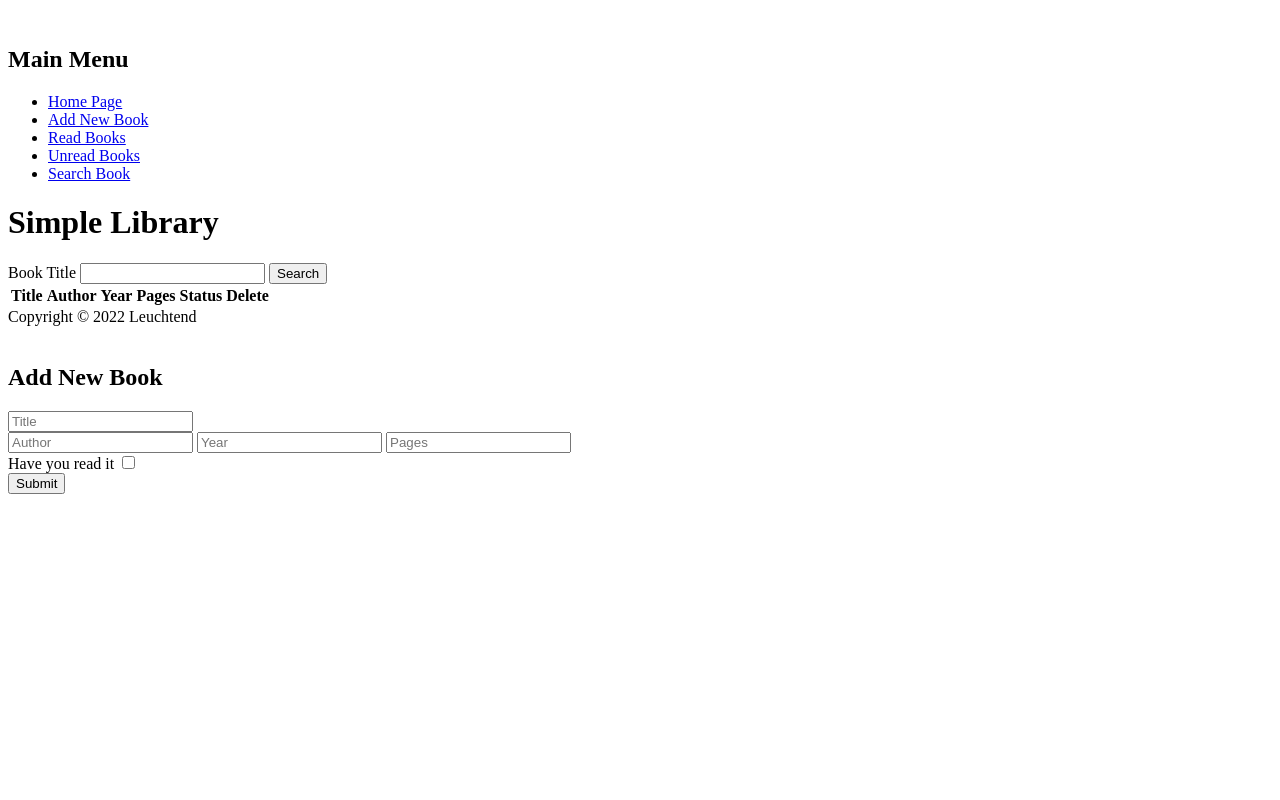
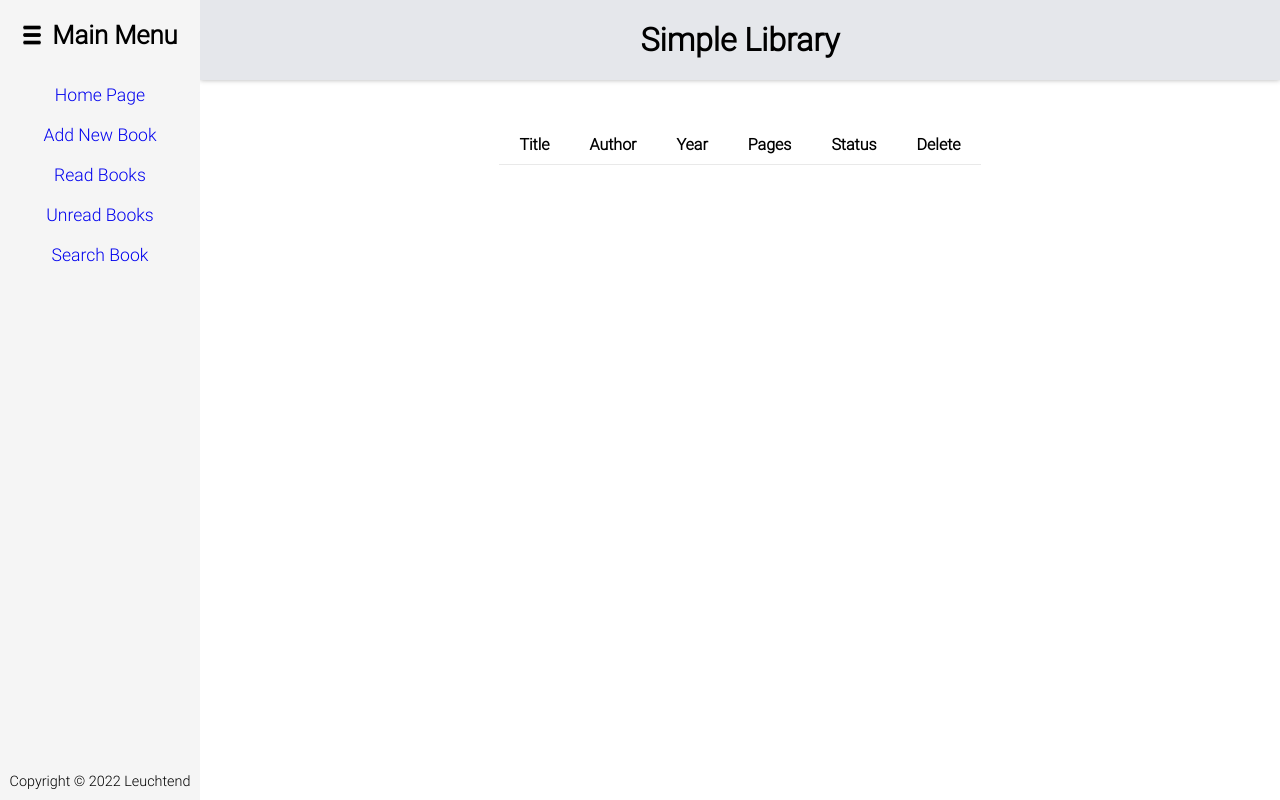
Before and after one commit to leuchtend5/dicoding-library, a plain HTML site: page index.html in a window 1280 px wide. Drawn offline with Linux system fonts and the light colour scheme; the site is published under a folder, as on GitHub Pages, so addresses that start at the root find nothing.

Commit message:
fix small bugs

```diff
--- a/index.html
+++ b/index.html
@@ -4,14 +4,14 @@
     <meta charset="UTF-8" />
     <meta http-equiv="X-UA-Compatible" content="IE=edge" />
     <meta name="viewport" content="width=device-width, initial-scale=1.0" />
-    <script src="/script.js" defer></script>
-    <link rel="stylesheet" href="/styles.css" />
+    <script src="script.js" defer></script>
+    <link rel="stylesheet" href="styles.css" />
     <title>Simple Library</title>
   </head>
   <body>
     <header>
       <div class="main-menu">
-        <img src="/assets/Images/Hamburger_icon.png" alt="" />
+        <img src="assets/Images/Hamburger_icon.png" alt="" />
         <h2>Main Menu</h2>
       </div>
       <ul>
@@ -56,7 +56,7 @@
     </footer>
 
     <div class="form-add-book">
-      <span><img src="/assets/Images/close_icon_1.png" alt="" /></span>
+      <span><img src="assets/Images/close_icon_1.png" alt="" /></span>
       <h2>Add New Book</h2>
       <form id="form">
         <input
--- a/styles.css
+++ b/styles.css
@@ -1,6 +1,6 @@
 @font-face {
   font-family: light-font;
-  src: url(/assets/Fonts/Roboto-Light.ttf);
+  src: url(assets/Fonts/Roboto-Light.ttf);
 }
 
 * {
```
